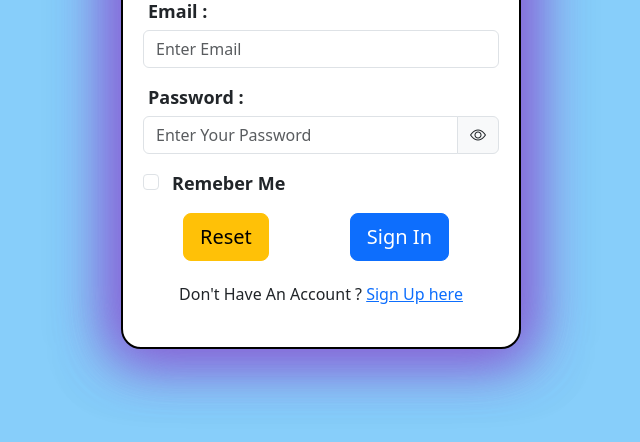
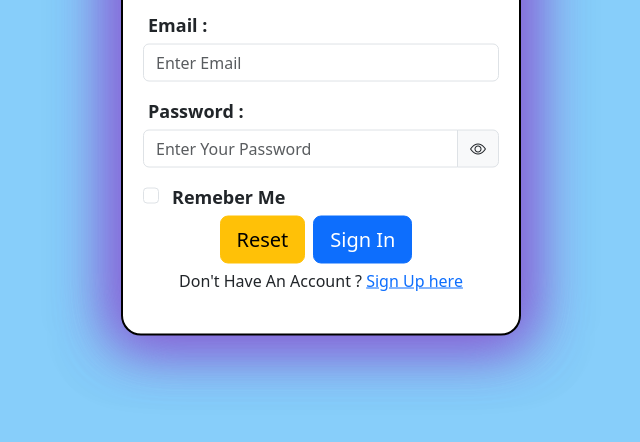
Before and after one commit to Kharshith9999/task-shaurya-vk, a plain HTML site: page signIn.html in a window 1280 px wide. Shown: the part 290-732 px from the top of the page, without its empty margins (319-959 px from the left). Drawn offline with nearby package versions, Linux system fonts and the light colour scheme.

Commit message:
Add files via upload

```diff
--- a/signIn.html
+++ b/signIn.html
@@ -31,10 +31,12 @@
         <div class="form-check">
             <input class="form-check-input" type="checkbox" id="remMe" name="remMe" value="remMe">
             <label class="form-check-label" for="remMe">Remeber Me</label>
-        </div><div class="mb-3"></div>
-        <input type="reset" id="resetBtn" class="btn btn-lg btn-warning">
-        <button id="signIn" type="submit" class="btn btn-lg btn-primary float-end">Sign In</button>
-    </form><div class="mb-3"></div>
+        </div>
+        <div class="d-flex flex-wrap gap-2 justify-content-center">
+            <input type="reset" id="resetBtn" class="btn btn-lg btn-warning">
+            <button id="signIn" type="submit" class="btn btn-lg btn-primary float-end">Sign In</button>
+        </div>
+    </form>
     <div id="linkToIn">
         Don't Have An Account ? <a target="_self" href="index.html">Sign Up here</a>
     </div>
```
Also changed, not shown: index.html (+1 -1 lines).
